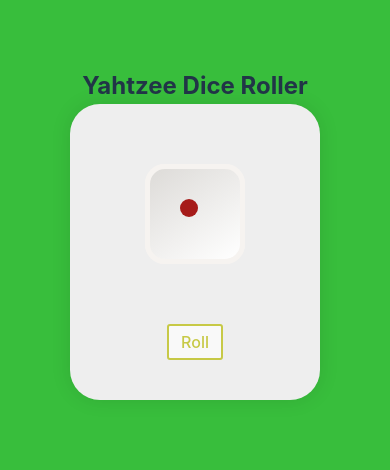
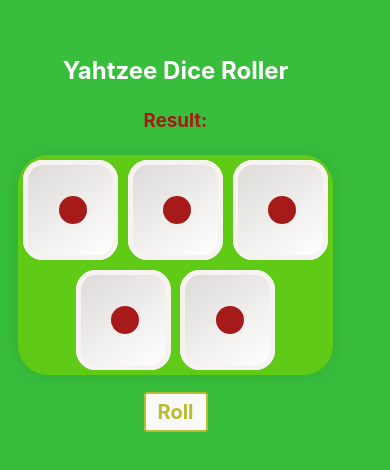
Before and after one commit to MaryRinaldi/Yahtzee_Dicee, a React (Vite) app in the folder client/: page / in a window 390 px wide. Shown: the part 188-658 px from the top of the page. Built offline with nearby package versions, Linux system fonts and the light colour scheme.

Commit message:
added dice and functionality

```diff
--- a/client/src/App.css
+++ b/client/src/App.css
@@ -7,153 +7,96 @@
 }
 
 body{
-  height: 100vh;
   display: flex;
+  flex-direction: column;
   align-items: center;
   justify-content: center;
-  background: #38Be3c
+  background: #38Be3c;
+  height: 100vh;
 }
 
-.container{
-  display: grid;
+h2 {
+  color: white;
+  display: flex;
   place-items: center;
-  width: 250px;
-  padding: 60px 0 40px;
-  border-radius: 30px;
-  background: #eee;
-  box-shadow:  0 0 20px rgba(0, 0, 0, 0.1);
-}
-h2 {
-  display: grid;
-  place-items: center;
-  width: 250px;
+  width: auto;
+  justify-content: center;
+  margin-bottom: 40px;
+  margin-top: 40px;
 }
 
-
-.dice {
-  position: relative;
-  width: 100px;
-  height: 100px;
-  transform-style: preserve-3d;
-  transition:  1s ease;
+h3 {
+  color: #a61b19;
+  display: flex;
+  place-items: center;
+  width: auto;
+  justify-content: center;
+  margin-bottom: 20px;
 }
 
-@keyframes rolling{
-  50%{
-    transform:  rotateX(455deg) rotateY(455deg);
+.App {
+  position: relative;
+  display: flex;
+  flex-direction: column;
+  align-items: center;
   }
-}
-
-.face{
-  position: absolute;
-  width: 100%;
-  height: 100%;
-  border-radius: 20px;
-  border: 5px solid #f6f3f0;
-  transform-style: preserve-3d;
-  background: linear-gradient(145deg, #dddbd8, #fff);
-}
-
-.face::before{
-  position: absolute;
-  content:'';
-  width: 100%;
-  height: 100%;
-  border-radius: 20px;
-  background: #f6f3f0;
-  transform: translateZ(-1px);
-}
-
-.face::after{
-  position: absolute;
-  content:'';
-  top: 50%;
-  left: 50%;
-  width: 18px;
-  height: 18px;
-  border-radius: 50%;
-  background: #131210;
-}
-
-.front{
-  transform: translateZ(50px);
-}
-
-.back{
-  transform: rotateX(180deg) translateZ(50px);
-}
-
-.top{
-  transform: rotateX(90deg) translateZ(50px);
-}
-
-.bottom{
-  transform: rotateX(-90deg) translateZ(50px);
-}
-
-.right{
-  transform: rotateY(90deg) translateZ(50px);
-}
-
-.left{
-  transform: rotateY(-90deg) translateZ(50px);
-}
-
-.front::after{
-  width: 18px;
-  height: 18px;
-  background: #a61b19;
-  margin: -15px 0 0 -15px;
-}
-
-.back::after{
-  margin: -35px 0 0 -35px;
-  box-shadow: 40px 0,
-              0 25px,
-              40px 25px,
-              0 50px,
-              40px 50px;
-}
-
-.top::after{
-  margin: -30px 0 0 -30px;
-  box-shadow: 40px 40px;
-}
-
-.bottom::after{
-  margin: -36px 0 0 -36px;
-  box-shadow: 26px 26px,
-              52px 52px,
-              52px 0,
-              0 52px;
-}
-
-.right::after{
-  margin: -30px 0 0 -30px;
-  box-shadow: 40px 0,
-              0 40px,
-              40px 40px;
-}
-
-.left::after{
-  margin: -35px 0 0 -35px;
-  box-shadow: 25px 25px,
-              50px 50px;
-}
 
 .roll{
   cursor: pointer;
-  color: #c7c946;
-  margin-top: 60px;
+  color: #b9bb32;
+  margin-top: 40px;
   padding: 6px 12px;
   border-radius: 3px;
-  font-size: 16px;
-  border: 2px solid #c7c946;
-  transition:  0.4s;
+  font-size: 20px;
+  font-weight:700;
+  border: 2px solid #b9bb32;
+  transition: 1s;
 }
 
 .roll:hover{
   color: #fff;
-  background-color: #c7c946;
+  background-color: #b9bb32;
+}
 
+@media only screen and (max-height: 600px) {
+  body {
+    background: #38Be3c; /* Cambia il colore di sfondo solo per gli schermi più piccoli */
+  }
+
+  .App {
+    padding: 0px;
+    max-height: 90%;
+    max-width: 90%;
+  }
+  h2 {
+    margin-top: 5%; /* Riduci il margine superiore per gli schermi più piccoli */
+    margin-bottom: 5%; /* Riduci il margine inferiore per gli schermi più piccoli */
+  }
+
+  .roll {
+    margin-top: 5%;
+    margin-bottom: 0; /* Riduci il margine superiore per gli schermi più piccoli */
+  }
 }
+
+@media only screen and (max-width: 600px) {
+  body {
+    background: #38Be3c; /* Cambia il colore di sfondo solo per gli schermi più piccoli */
+  }
+
+  .App {
+    padding: 0px;
+    max-height: 90%;
+    max-width: 90%;
+  }
+
+  h2 {
+    margin-top: 5%; /* Riduci il margine superiore per gli schermi più piccoli */
+    margin-bottom: 5%; /* Riduci il margine inferiore per gli schermi più piccoli */
+  }
+
+  .roll {
+    margin-top: 5%;
+    margin-bottom: 0;
+  }
+}
--- a/client/src/App.jsx
+++ b/client/src/App.jsx
@@ -1,56 +1,78 @@
 import './App.css'
+import './Dice.css'
 import { useState, useRef } from "react";
 
 
-export default function App()
-{
-const dice = useRef();
+export default function App() {
+  const [dice1Style, setDice1Style] = useState({});
+  const [dice2Style, setDice2Style] = useState({});
+  const [dice3Style, setDice3Style] = useState({});
+  const [dice4Style, setDice4Style] = useState({});
+  const [dice5Style, setDice5Style] = useState({});
+  const [sum, setSum] = useState(0)
+  const [showSum, setShowSum] = useState(false);
+
 const roll = useRef();
 
+
 const randomDice = () => {
-  const random = Math.floor(Math.random() * 10);
-  if (random >= 1 && random <= 6) {
-    rollDice(random);
-   } else {
-    randomDice()
-  }
+  setSum(0);
+  setShowSum(false);
+  const dice1Result = rollDice(1, setDice1Style);
+  const dice2Result = rollDice(2, setDice2Style);
+  const dice3Result = rollDice(3, setDice3Style);
+  const dice4Result = rollDice(4, setDice4Style);
+  const dice5Result = rollDice(5, setDice5Style);
+
+  // Calcolare la somma dei risultati dei dadi
+  const sum = dice1Result + dice2Result + dice3Result + dice4Result + dice5Result;
+  console.log(`Result: ${dice1Result}, ${dice2Result}, ${dice3Result}, ${dice4Result}, ${dice5Result}`);
+  console.log(`Sum: ${sum}`);
 };
 
-const rollDice = random => {
-  dice.style={animation: 'rolling 4s'};
+const rollDice = (diceNumber, setStyleObj) => {
+  const random = Math.floor(Math.random() * 6) +1;
+  console.log(random);
+  if (random >= 1 && random <= 6) {
+    setStyleObj(prev => ({...prev, animation:"rolling 3s"}));
+   }
   setTimeout(() => {
     switch (random) {
       case 1:
-        dice.style={transform: 'rotateX(0deg) rotateY(0deg)'};
+        setStyleObj(prev => ({...prev, transform: 'rotateX(0deg) rotateY(0deg)'}));
         break;
       case 6:
-        dice.style={transform: 'rotateX(180deg) rotateY(0deg)'};
+        setStyleObj(prev => ({...prev, transform: 'rotateX(180deg) rotateY(0deg)'}));
         break;
       case 2:
-        dice.style={transform: 'rotateX(-90deg) rotateY(0deg)'};
+        setStyleObj(prev => ({...prev, transform: 'rotateX(-90deg) rotateY(0deg)'}));
         break;
       case 5:
-        dice.style={transform: 'rotateX(90deg) rotateY(0deg)'};
+        setStyleObj(prev => ({...prev, transform: 'rotateX(90deg) rotateY(0deg)'}));
         break;
       case 3:
-        dice.style={transform: 'rotateX(0deg) rotateY(90deg)'};
+        setStyleObj(prev => ({...prev, transform: 'rotateX(0deg) rotateY(90deg)'}));
         break;
       case 4:
-        dice.style={transform: 'rotateX(0deg) rotateY(-90deg)'};
+        setStyleObj(prev => ({...prev, transform: 'rotateX(0deg) rotateY(-90deg)'}));
         break;
       default:
         break;
     }
-    dice.style={animation: 'none'};
-  }, 4050);
+    setStyleObj(prev => ({...prev, animation: 'none'}));
+    setSum(sum => sum + random)
+    setShowSum(true);
+  }, 1050);
+  return random;
 }
 
 
   return (
     <div className='App'>
       <h2>Yahtzee Dice Roller</h2>
+      <h3>Result: {showSum ? sum : ''}</h3>
      <div className="container">
-        <div className="dice" ref={dice}>
+        <div className="dice" style={dice1Style}>
         <div className="face front" ></div>
         <div className="face back" ></div>
         <div className="face top"></div>
@@ -58,10 +80,42 @@
         <div className="face right" ></div>
         <div className="face left" ></div>
       </div>
+      <div className="dice2" style={dice2Style}>
+        <div className="face front" ></div>
+        <div className="face back" ></div>
+        <div className="face top"></div>
+        <div className="face bottom" ></div>
+        <div className="face right" ></div>
+        <div className="face left" ></div>
+      </div><div className="dice3" style={dice3Style}>
+        <div className="face front" ></div>
+        <div className="face back" ></div>
+        <div className="face top"></div>
+        <div className="face bottom" ></div>
+        <div className="face right" ></div>
+        <div className="face left" ></div>
+      </div><div className="dice4" style={dice4Style}>
+        <div className="face front" ></div>
+        <div className="face back" ></div>
+        <div className="face top"></div>
+        <div className="face bottom" ></div>
+        <div className="face right" ></div>
+        <div className="face left" ></div>
+      </div><div className="dice5" style={dice5Style}>
+        <div className="face front" ></div>
+        <div className="face back" ></div>
+        <div className="face top"></div>
+        <div className="face bottom" ></div>
+        <div className="face right" ></div>
+        <div className="face left" ></div>
+      </div>
+
+       </div>
+
       <button className='roll' ref={roll} onClick={randomDice}> Roll </button>
     </div>
 
-    </div>
+
 
   );
 };
--- /dev/null
+++ b/client/src/Dice.css
@@ -0,0 +1,141 @@
+
+.container{
+    display: flex;
+    justify-content: center;
+    align-items: center;
+    flex-wrap: wrap;
+    place-items: center;
+    width: auto;
+    padding: 40px 10px;
+    border-radius: 30px;
+    background: #5fcb16;
+    box-shadow:  0 0 20px rgba(0, 0, 0, 0.1);
+  }
+
+
+  @media only screen and (max-width: 600px) {
+    .container {
+      padding: 0px;
+      max-height: 90%;
+      max-width: 90%;
+    }
+    .dice, .dice2, .dice3, .dice4, .dice5 {
+        padding: 0%;
+        max-height: 30%;
+        max-width: 30%;
+    }
+}
+
+
+.dice, .dice2, .dice3, .dice4, .dice5 {
+    display:block;
+    position: relative;
+    margin: 5px;
+    width: 100px;
+    height: 100px;
+    transform-style: preserve-3d;
+    transition:  1s ease;
+  }
+
+  @keyframes rolling{
+    50%{
+      transform:  rotateX(455deg) rotateY(455deg);
+    }
+  }
+
+  .face{
+    position: absolute;
+    width: 100%;
+    height: 100%;
+    border-radius: 20px;
+    border: 5px solid #f6f3f0;
+    transform-style: preserve-3d;
+    background: linear-gradient(145deg, #dddbd8, #fff);
+  }
+
+  .face::before{
+    position: absolute;
+    content:'';
+    width: 100%;
+    height: 100%;
+    border-radius: 20px;
+    background: #f6f3f0;
+    transform: translateZ(-1px);
+  }
+
+  .face::after{
+    position: absolute;
+    content:'';
+    top: 50%;
+    left: 50%;
+    width: 20px;
+    height: 20px;
+    border-radius: 50%;
+    background: #131210;
+  }
+
+  .front{
+    transform: translateZ(50px);
+  }
+
+  .back{
+    transform: rotateX(180deg) translateZ(50px);
+  }
+
+  .top{
+    transform: rotateX(90deg) translateZ(50px);
+  }
+
+  .bottom{
+    transform: rotateX(-90deg) translateZ(50px);
+  }
+
+  .right{
+    transform: rotateY(90deg) translateZ(50px);
+  }
+
+  .left{
+    transform: rotateY(-90deg) translateZ(50px);
+  }
+
+  .front::after{
+    width: 28px;
+    height: 28px;
+    background: #a61b19;
+    margin: -14px 0 0 -12px;
+  }
+
+  .back::after{
+    margin: -35px 0 0 -35px;
+    box-shadow: 40px 0,
+                0 25px,
+                40px 25px,
+                0 50px,
+                40px 50px;
+  }
+
+  .top::after{
+    margin: -30px 0 0 -30px;
+    box-shadow: 40px 40px;
+  }
+
+  .bottom::after{
+    margin: -36px 0 0 -36px;
+    box-shadow: 26px 26px,
+                52px 52px,
+                52px 0,
+                0 52px;
+  }
+
+  .right::after{
+    margin: -30px 0 0 -30px;
+    box-shadow: 40px 0,
+                0 40px,
+                40px 40px;
+  }
+
+  .left::after{
+    margin: -35px 0 0 -35px;
+    box-shadow: 25px 25px,
+                50px 50px;
+  }
```
